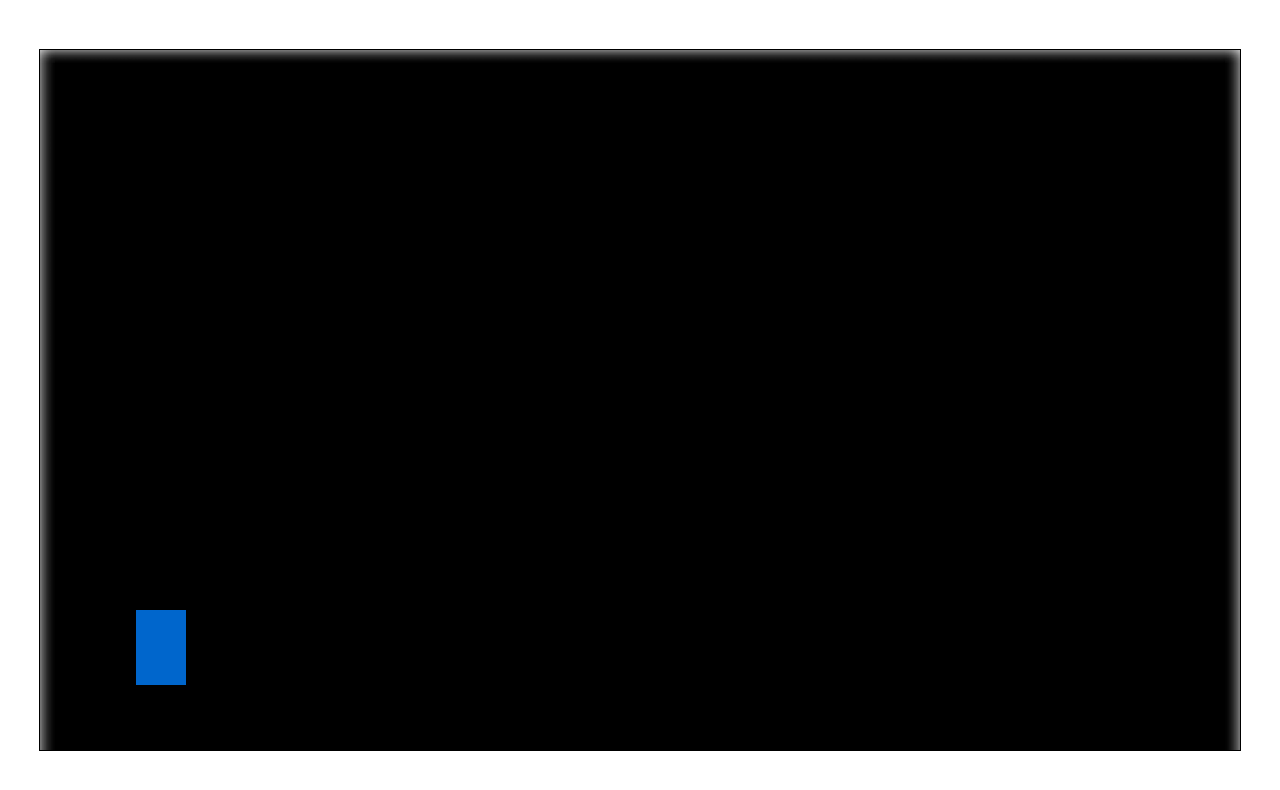
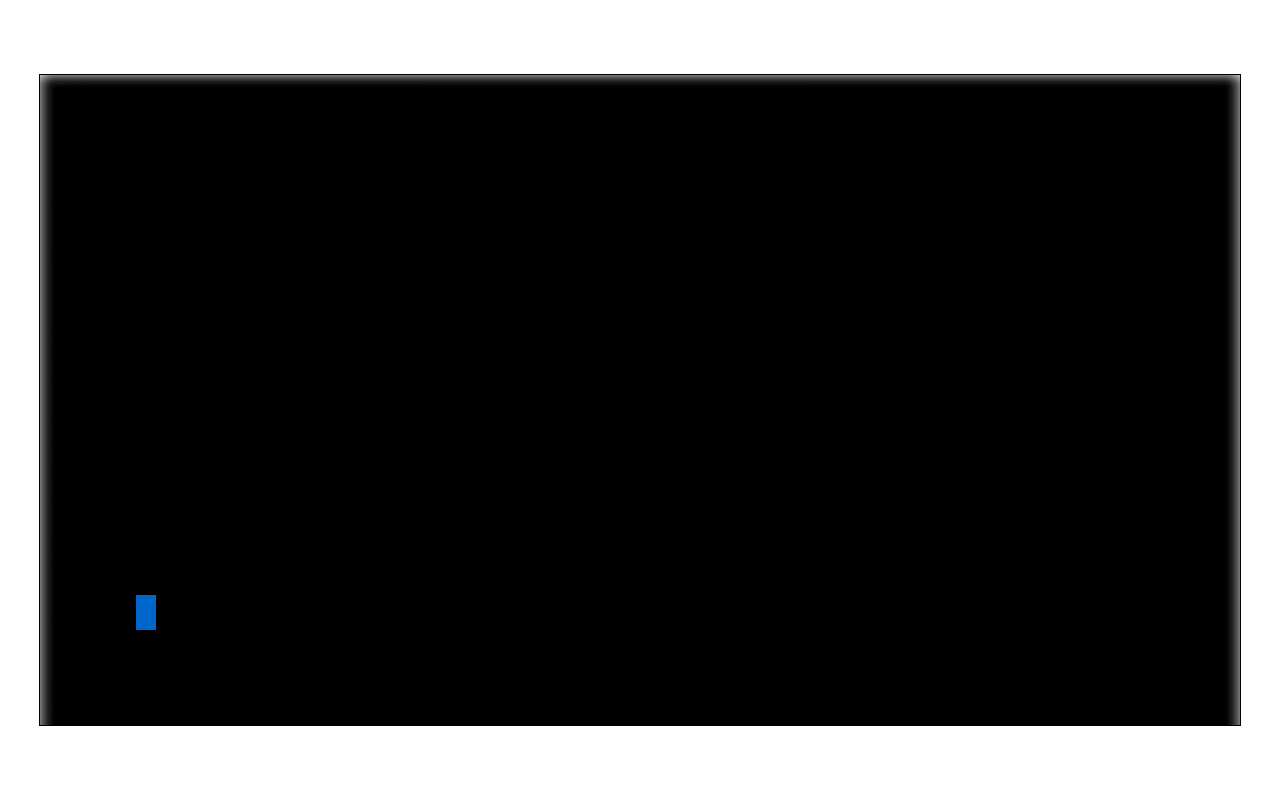
Before and after one commit to alvoroto/proy-hello-world, a plain HTML site: page index.html in a window 1280 px wide. Drawn offline with Linux system fonts and the light colour scheme.

Commit message:
save commit

```diff
--- a/index.html
+++ b/index.html
@@ -12,6 +12,6 @@
     <link rel="stylesheet" type="text/css" href="css/style.css">
 </head>
 <body>
-    <canvas id="canvas" width="1200" height="700"></canvas>
+    <canvas id="canvas" width="1200" height="650"></canvas>
 </body>
 </html>
--- a/js/background.js
+++ b/js/background.js
@@ -9,11 +9,7 @@ function Background(game) {
     this.dx = 10;
 
     Background.prototype.draw = function() {
-        console.log(this.img, this.x, this.y, this.game.canvas.width, this.game.canvas.height)
-        this.img.onload = function() {
-            this.game.ctx.drawImage(this.img, this.x, this.y, this.game.canvas.width, this.game.canvas.height);
-        }.bind(this);
-
+        this.game.ctx.drawImage(this.img, this.x, this.y, this.game.canvas.width, this.game.canvas.height);
         //this.game.ctx.drawImage(this.img, this.x + this.game.canvas.width, this.y, this.game.canvas.width, this.game.canvas.height);
     };
 
--- a/js/game.js
+++ b/js/game.js
@@ -1,7 +1,7 @@
 var Game = {
     canvas: undefined,
     ctx: undefined,
-    fps: 60,
+    fps: 100,
     keys: {
         TOP_KEY : 38,
         SPACE : 32,
@@ -14,9 +14,17 @@ var Game = {
         this.ctx = this.canvas.getContext("2d");
         this.fps = 60;
         this.background = new Background(this);
-        this.background.draw();
+        this.player = new Player(this)
+        this.interval = setInterval(function () {
+            this.clear();
+            this.background.draw();
+            this.player.draw();
+            this.player.move();
+        }.bind(this), 1000 / this.fps);
+    },
 
-        this.player = new Player(this)
-        this.player.draw();
-    }
+     //limpieza de la pantalla
+    clear: function () {
+        this.ctx.clearRect(0, 0, this.canvas.width, this.canvas.height);
+    },
 }
--- a/js/player.js
+++ b/js/player.js
@@ -11,15 +11,20 @@ function Player(game) {
     this.img.src = 'img/player.png';
 
     // medidas de la imagen a representar en el canvas
-    this.w = 50;
-    this.h = 75;
+    this.w = 20;
+    this.h = 35;
 
-    this.vy = 1;
+    //velocidad
+    this.vx = 20;
+    this.vy = 5;
+
+    this.keys = [];
+    this.jumping = false;
+    this.setListeners();
 
 }
 
 Player.prototype.draw = function() {
-this.img.onload = function() {
     this.game.ctx.drawImage(
         this.img,
         this.x,
@@ -27,23 +32,36 @@ this.img.onload = function() {
         this.w,
         this.h
         );
-}.bind(this);
 }
 
 Player.prototype.moveRight = function(){
-    this.x += 4;
+    this.x += this.vx;
 }
 
 Player.prototype.moveLeft = function(){
-    this.x -= 4;
+    this.x -= this.vx;
+}
+
+Player.prototype.jump = function(){
+    if (this.keys[this.game.keys.SPACE] && this.jumping) {
+
+    }
+}
+
+Player.prototype.move = function(){
+    if (this.keys[this.game.keys.LEFT_KEY]) {
+        this.moveLeft();
+    } else if (this.keys[this.game.keys.RIGHT_KEY]) {
+        this.moveRight();
+    }
 }
 
 Player.prototype.setListeners = function() {
-    document.onkeydown = function(event) {
-        if (event.keyCode === this.game.keys.LEFT_KEY) {
-            this.moveLeft();
-        } else if (event.keyCode == this.game.keys.RIGHT_KEY) {
-            this.moveRight();
-        }
-    }.bind(this);
+    document.onkeydown = (function (e) {
+        this.keys[e.keyCode] = true;
+    }.bind(this));
+
+    document.onkeyup = (function (e) {
+        delete this.keys[e.keyCode];
+    }.bind(this));
 }
```
